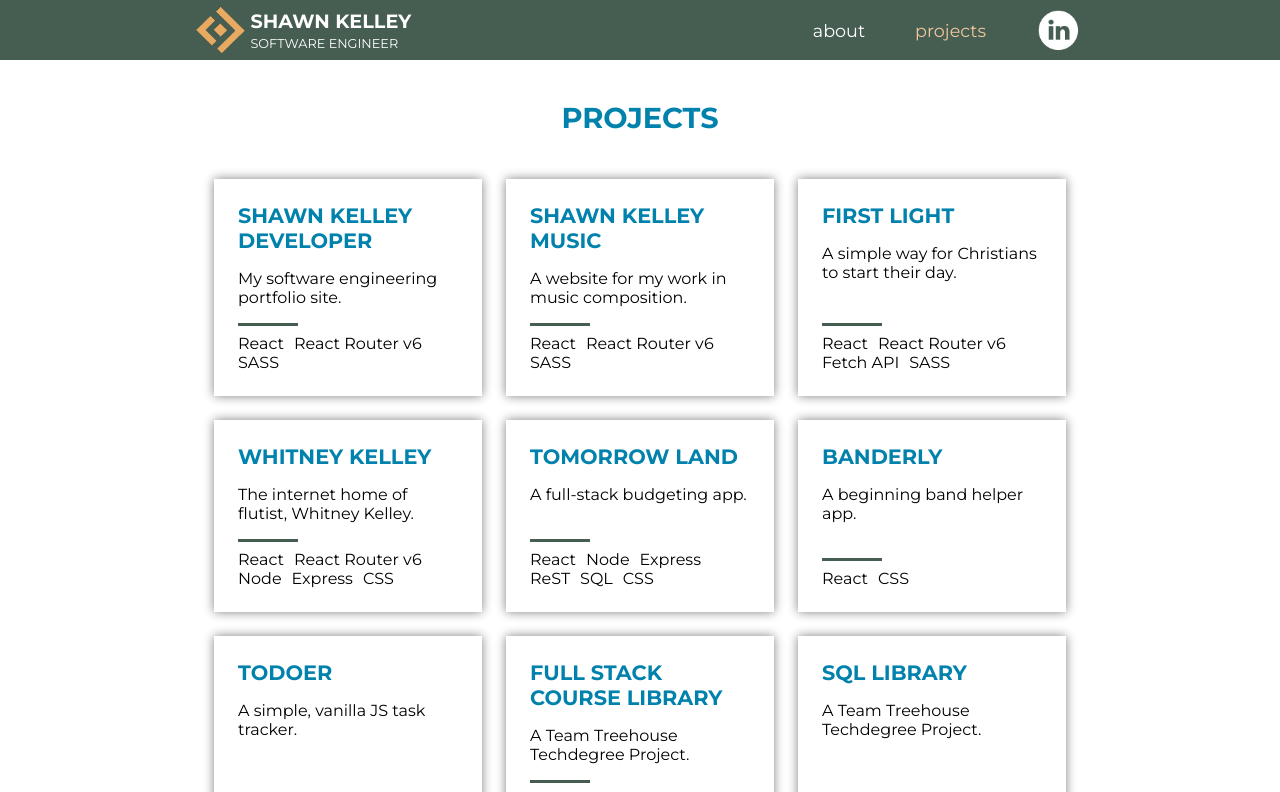
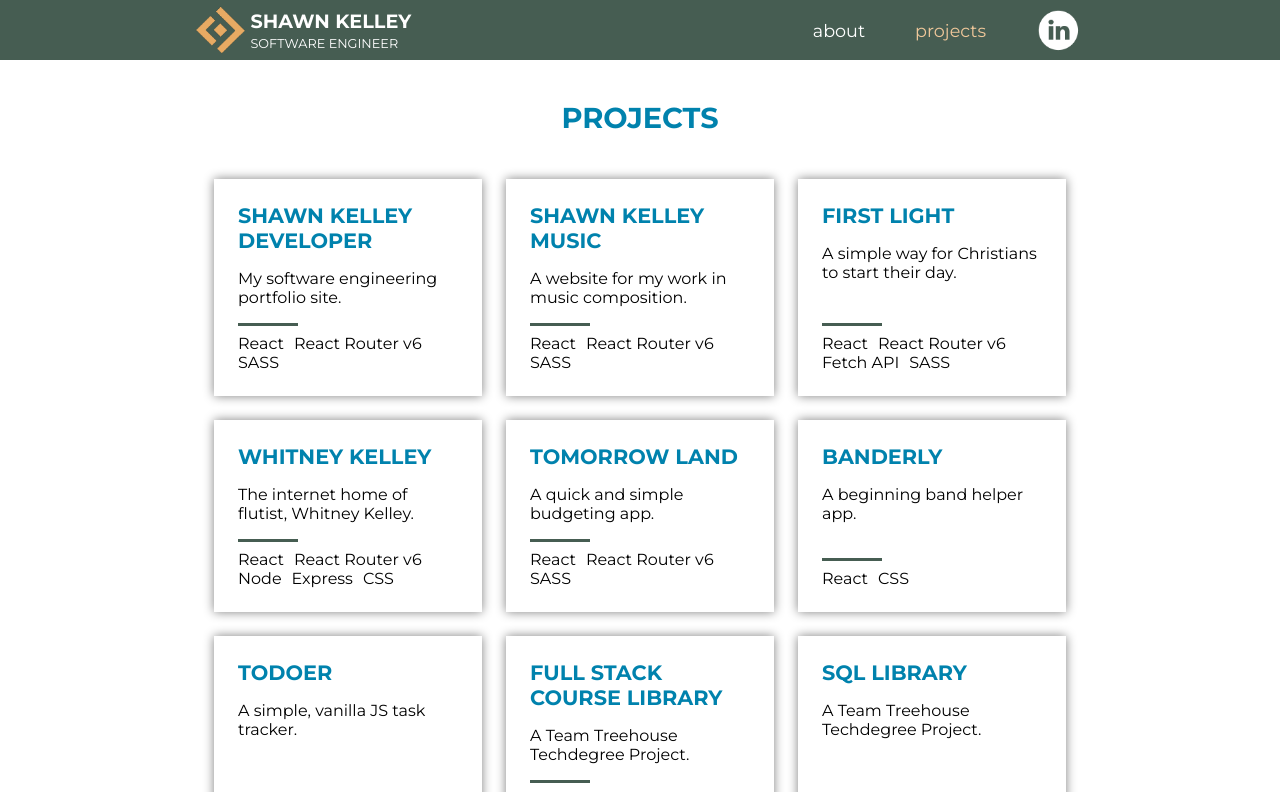
Before and after one commit to shawnkelleydev/sk-ws-react, a React (Create React App) app: page /projects in a window 1280 px wide. Shown: the top 792 px of the page. Built offline with nearby package versions, Linux system fonts and the light colour scheme.

Commit message:
tl update

```diff
--- a/src/components/Work.js
+++ b/src/components/Work.js
@@ -56,15 +56,13 @@ export const projects = [
   {
     year: 2021,
     name: "tomorrow land",
-    shortDesc: "A full-stack budgeting app.",
+    shortDesc: "A quick and simple budgeting app.",
     description: [
-      "Tomorrow Land is a full-stack budgeting application.",
-      "The project must be cloned on a local machine to work due to SQLite3 not playing well with Heroku.",
+      "Tomorrow Land is a quick and simple budgeting application.",
+      "It's built with React and React Router and manages state from the URL, enabling easy sharability.",
     ],
     tag: "Tomorrow Land.  Shape tomorrow today.",
-    bugTitle: "Heroku and SQLite3",
-    bugLink: "https://devcenter.heroku.com/articles/sqlite3",
-    technologies: ["React", "Node", "Express", "ReST", "SQL", "CSS"],
+    technologies: ["React", "React Router v6", "SASS"],
     live_link: "https://keen-perlman-642ce0.netlify.app",
     github_link: "https://github.com/shawnkelleydev/tomorrow-land-fs",
     img: "../img/tl.png",
--- a/src/css/App.css
+++ b/src/css/App.css
@@ -356,7 +356,7 @@ nav a {
   justify-content: center;
 }
 .Home div span {
-  border-bottom: 1px black solid;
+  border-bottom: 1px gray solid;
   width: 80vw;
   max-width: 320px;
   margin: 12px 0;
--- a/src/sass/partials/components/_home.sass
+++ b/src/sass/partials/components/_home.sass
@@ -25,7 +25,7 @@
     @include mixins.flex-col
       justify-content: center
     span
-      border-bottom: 1px black solid
+      border-bottom: 1px gray solid
       width: 80vw
       max-width: 320px
       margin: 12px 0
```
